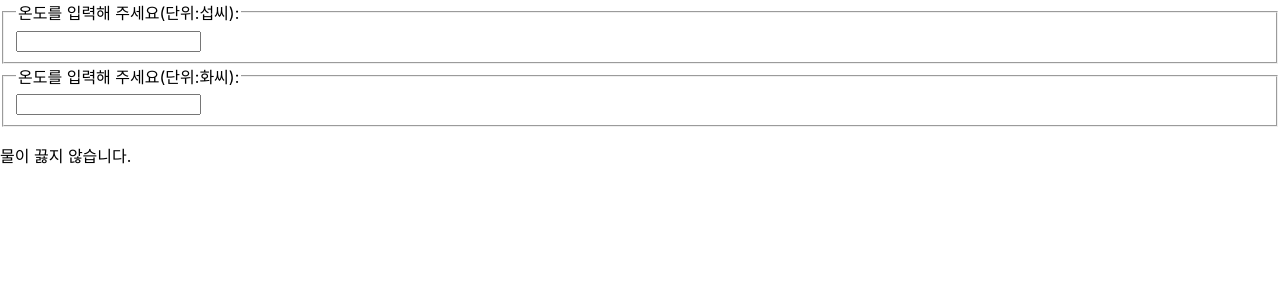
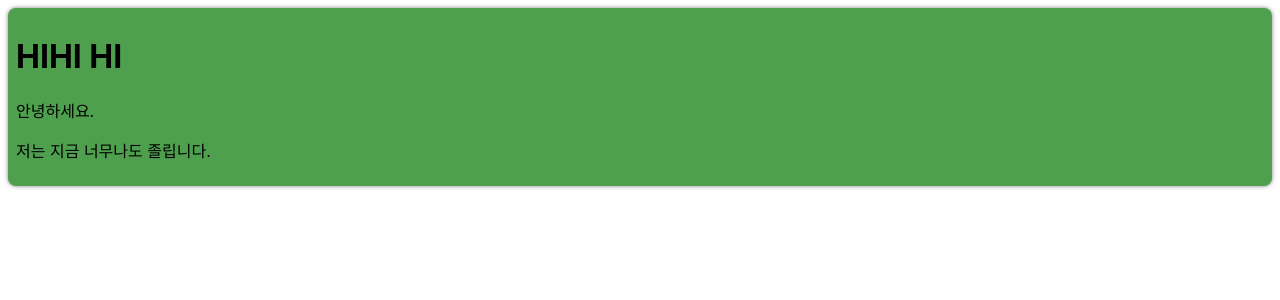
Before and after one commit to Gangneng/first_time_react, a React (Create React App) app in the folder my-app/: page / in a window 1280 px wide. Shown: the top 300 px of the page. Built offline with nearby package versions, Linux system fonts and the light colour scheme.

Commit message:
Learn Composition

```diff
--- /dev/null
+++ b/my-app/src/chapter_13/Card.jsx
@@ -0,0 +1,20 @@
+function Card(props) {
+    const {title, backgroundColor, children} = props;
+
+    return (
+        <div
+            style={{
+                margin:8,
+                padding:8,
+                borderRadius: 8,
+                boxShadow : "0px 0px 4px grey",
+                backgroundColor: backgroundColor || "white",
+            }}
+        >
+            {title && <h1>{title}</h1>}
+            {children}
+        </div>
+    );
+}
+
+export default Card;
--- /dev/null
+++ b/my-app/src/chapter_13/ProfileCard.jsx
@@ -0,0 +1,12 @@
+import Card from "./Card";
+
+function ProfileCard(props){
+    return (
+        <Card title="HIHI HI" backgroundColor="#4ea04e">
+            <p>안녕하세요.</p>
+            <p>저는 지금 너무나도 졸립니다.</p>
+        </Card>
+    );
+}
+
+export default ProfileCard;
--- a/my-app/src/index.js
+++ b/my-app/src/index.js
@@ -14,6 +14,7 @@ import LandingPage from './chapter_09/LandingPage';
 import AttendanceBook from './chapter_10/AttendanceBook';
 import SignUp from './chapter_11/SignUp';
 import Calculator from './chapter_12/Calculator';
+import ProfileCard from './chapter_13/ProfileCard';
 
 // Chapter 3
 // const root = ReactDOM.createRoot(document.getElementById('root'));
@@ -89,13 +90,22 @@ import Calculator from './chapter_12/Calculator';
 //   document.getElementById('root')
 // )
 
-// Chapter 12
+// // Chapter 12
+// ReactDOM.render(
+//   <React.StrictMode>
+//     <Calculator/>
+//   </React.StrictMode>,
+//   document.getElementById('root')
+// )
+
+// Chapter 13
 ReactDOM.render(
   <React.StrictMode>
-    <Calculator/>
+    <ProfileCard/>
   </React.StrictMode>,
   document.getElementById('root')
 )
+
 
 // If you want to start measuring performance in your app, pass a function
 // to log results (for example: reportWebVitals(console.log))
```
